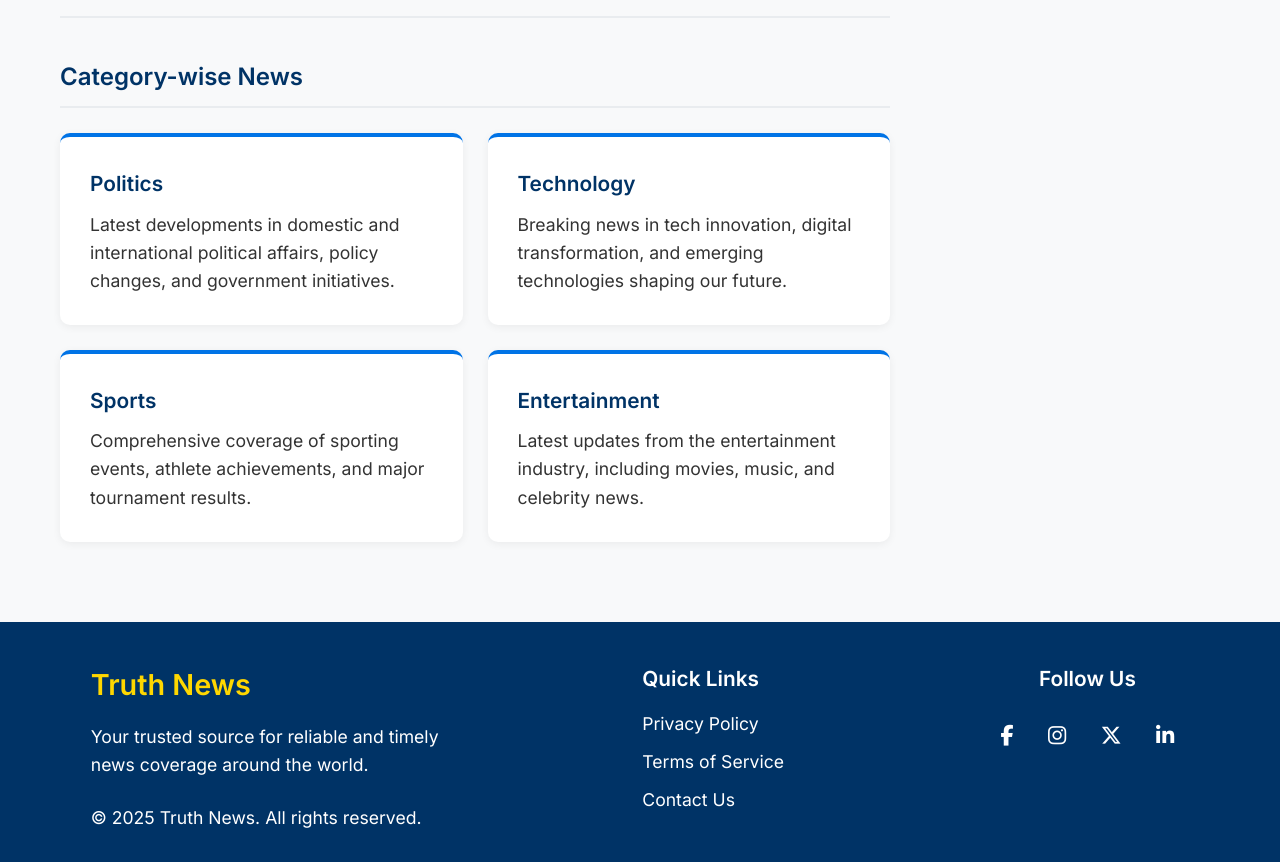
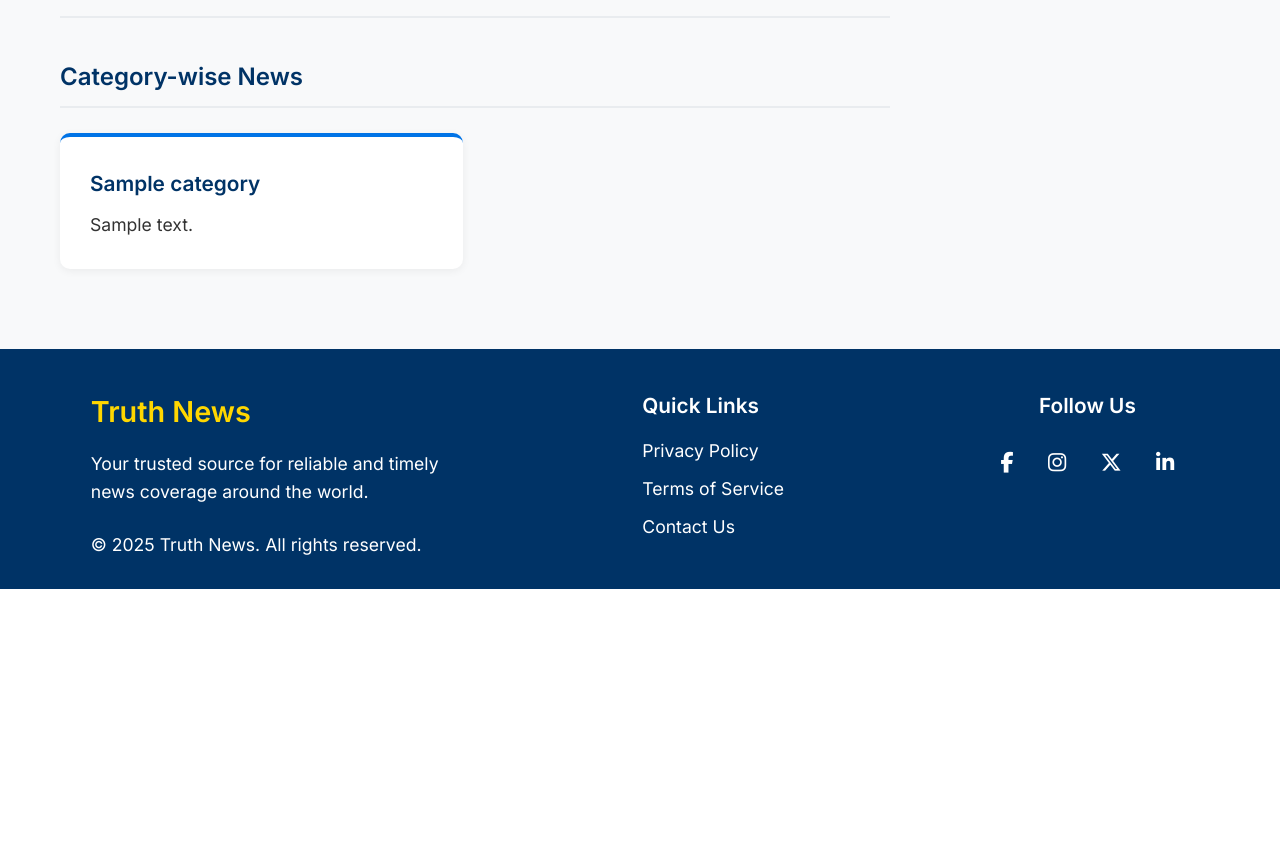
Before and after one commit to mohammed-alhanjouri/e-news, a PHP site: page / in a window 1280 px wide. Shown: the part 695-1557 px from the top of the page. After the commit the page ends 1284 px from the top, so only its background shows below. Run offline with PHP 8.4, Linux system fonts and the light colour scheme; tables that the repository leaves empty or names only in its code hold one stand-in row (values such as "Sample post").

Commit message:
Make Category-wise News Dynamic

```diff
--- a/index.php
+++ b/index.php
@@ -129,22 +129,12 @@ $latest_articles = mysqli_fetch_all($latest_result, MYSQLI_ASSOC);
             <section class="section category-wise-news">
                 <h2>Category-wise News</h2>
                 <div class="category-grid">
-                    <article>
-                        <h3>Politics</h3>
-                        <p>Latest developments in domestic and international political affairs, policy changes, and government initiatives.</p>
-                    </article>
-                    <article>
-                        <h3>Technology</h3>
-                        <p>Breaking news in tech innovation, digital transformation, and emerging technologies shaping our future.</p>
-                    </article>
-                    <article>
-                        <h3>Sports</h3>
-                        <p>Comprehensive coverage of sporting events, athlete achievements, and major tournament results.</p>
-                    </article>
-                    <article>
-                        <h3>Entertainment</h3>
-                        <p>Latest updates from the entertainment industry, including movies, music, and celebrity news.</p>
-                    </article>
+                    <?php foreach($categories as $category): ?>
+                        <article>
+                            <h3><?php echo htmlspecialchars($category['category_name']); ?></h3>
+                            <p><?php echo htmlspecialchars($category['category_description']); ?></p>
+                        </article>
+                    <?php endforeach;?>
                 </div>
             </section>
         </main>
```
